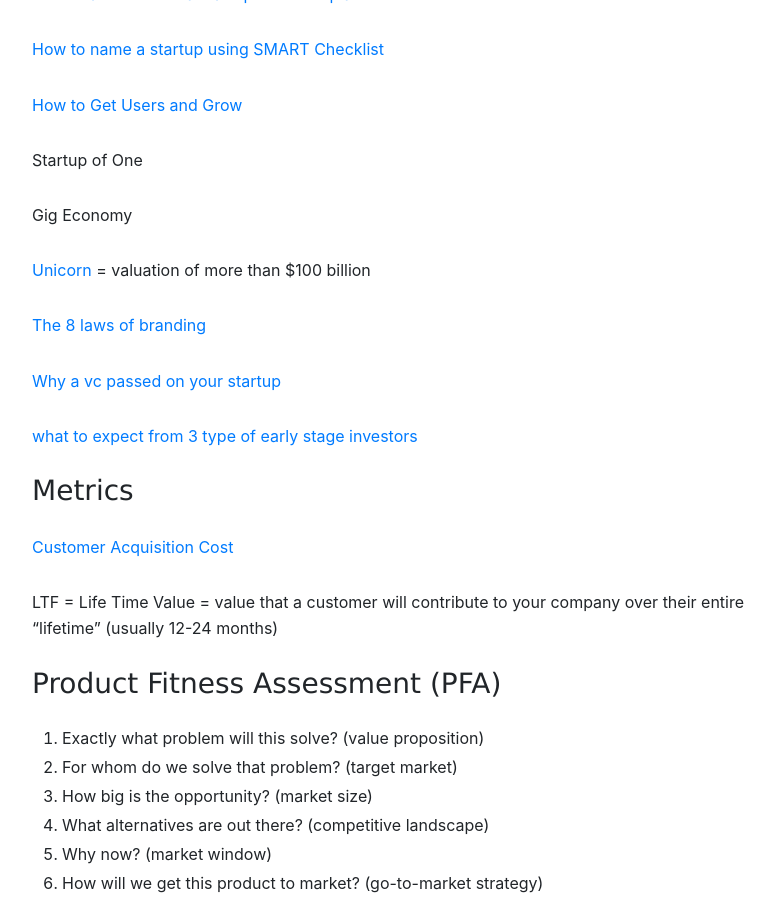
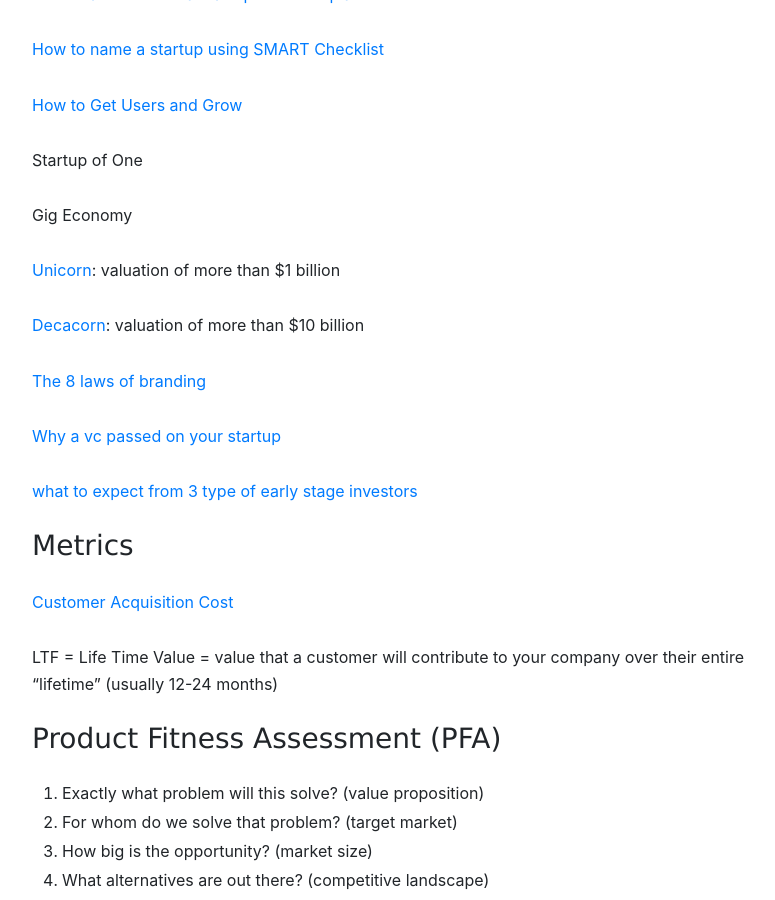
Before and after one commit to imantung/imantung.github.io, a Jekyll site: the page built from gist/startup.md, in a window 1280 px wide and 900 px high, scrolled down 407 px. Shown: the whole window, without its empty margins (223-998 px from the left). Built offline with Jekyll 4.4.1, drawn with Linux system fonts in a browser that asks for light colours.

Commit message:
update content

```diff
--- a/gist/startup.md
+++ b/gist/startup.md
@@ -15,7 +15,9 @@ Startup of One
 
 Gig Economy
 
-[Unicorn](https://www.investopedia.com/terms/u/unicorn.asp) = valuation of more than $100 billion
+[Unicorn](https://www.investopedia.com/terms/u/unicorn.asp): valuation of more than $1 billion
+
+[Decacorn](http://lexicon.ft.com/Term?term=decacorn): valuation of more than $10 billion
 
 [The 8 laws of branding](https://www.entrepreneur.com/video/303531)
 
```
